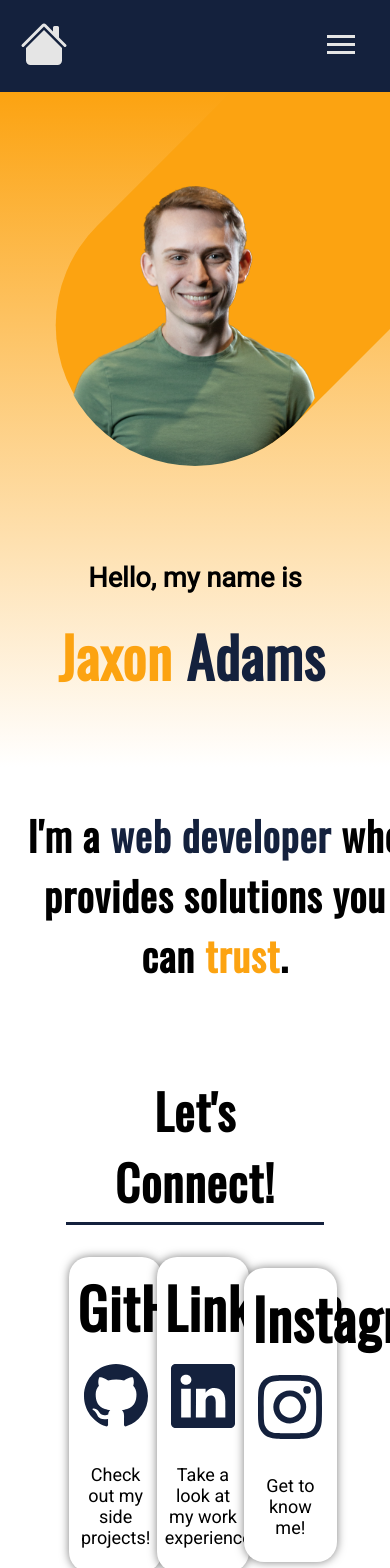
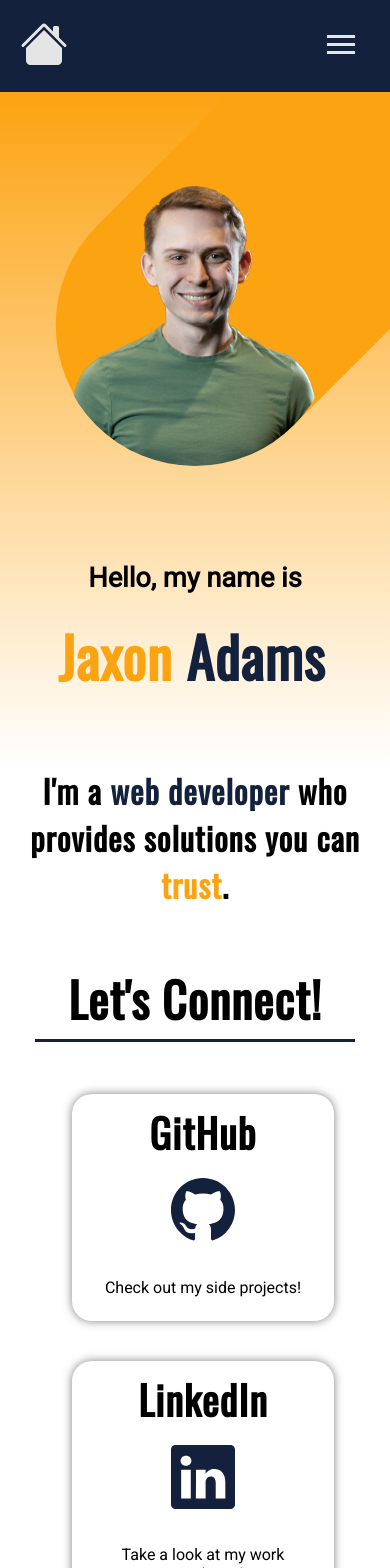
Before and after one commit to JaxonAdams/fluffy-octo-fishstick, a React (Create React App) app in the folder client/: page / in a window 390 px wide. Shown: the top 1568 px of the page. Built offline with nearby package versions, Linux system fonts and the light colour scheme; the HTML template or start-up script is replaced by a standard one.

Commit message:
finished media queries for homepage

```diff
--- a/client/src/components/card-container/CardContainer.css
+++ b/client/src/components/card-container/CardContainer.css
@@ -24,3 +24,55 @@
 .card-container-flex>a {
     width: 28%;
 }
+
+@media screen and (max-width: 1020px) {
+    .card-container {
+        width: 90%;
+    }
+}
+
+@media screen and (max-width: 880px) {
+    .card-container-flex>a {
+        width: 40%;
+        margin: 20px;
+    }
+}
+
+@media screen and (max-width: 780px) {
+    .card-container-flex {
+        flex-direction: column;
+    }
+
+    .card-container-flex>a {
+        width: 70%;
+    }
+}
+
+@media screen and (max-width: 480px) {
+    .card-container {
+        margin: 50px auto 20px auto;
+        padding: 0;
+    }
+}
+
+@media screen and (max-width: 385px) {
+    .card-container {
+        display: flex;
+        flex-direction: column;
+        align-items: center;
+        justify-content: center;
+    }
+
+    .card-container-flex {
+        align-items: center;
+        width: 90%;
+        padding: 0;
+    }
+
+    .card-container-flex>a {
+        width: 80%;
+        margin: 0;
+        margin-bottom: 20px;
+        padding: 0;
+    }
+}
--- a/client/src/components/card/Card.css
+++ b/client/src/components/card/Card.css
@@ -39,3 +39,13 @@
 .card:hover>.icon.instagram {
     color: #fa7e1e;
 }
+
+@media screen and (max-width: 450px) {
+    .card {
+        font-size: 16px;
+    }
+
+    .card-title {
+        font-size: 2.5rem;
+    }
+}
--- a/client/src/components/hook/Hook.css
+++ b/client/src/components/hook/Hook.css
@@ -59,3 +59,13 @@
     animation: highlight-two ease-in 1s;
   }
 }
+
+@media screen and (max-width: 1000px) {
+  .hook-title {
+    font-size: 2rem;
+    text-align: center;
+    padding: 0;
+    margin: 0 auto;
+    width: 90%;
+  }
+}
```
